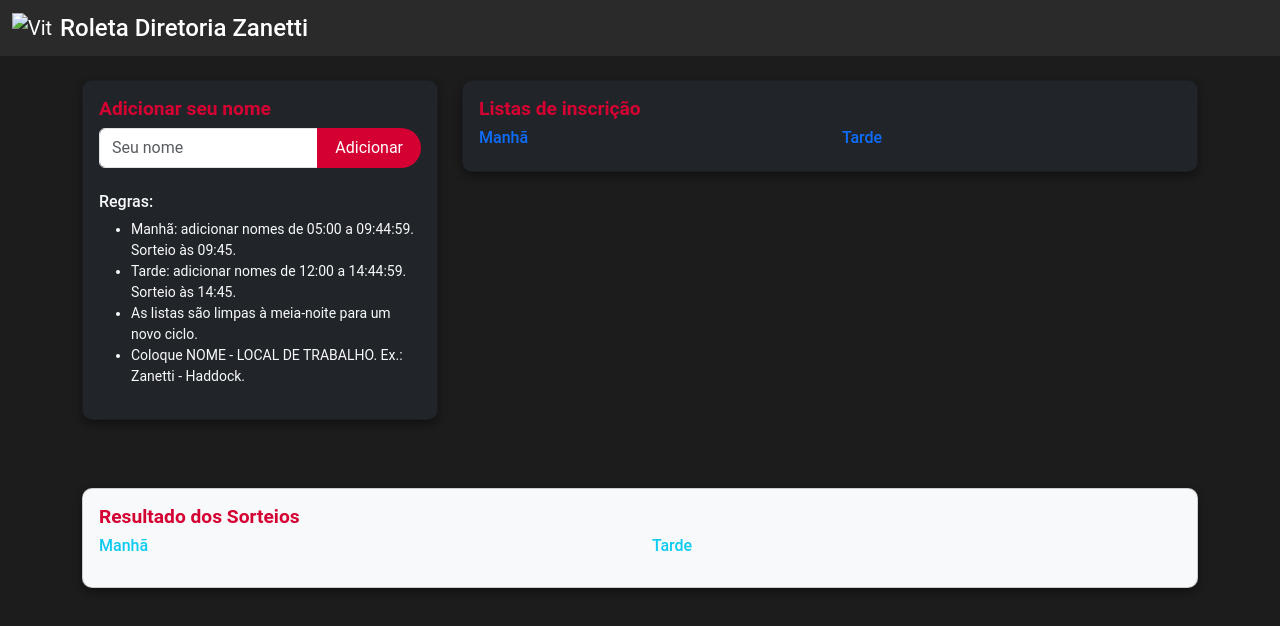
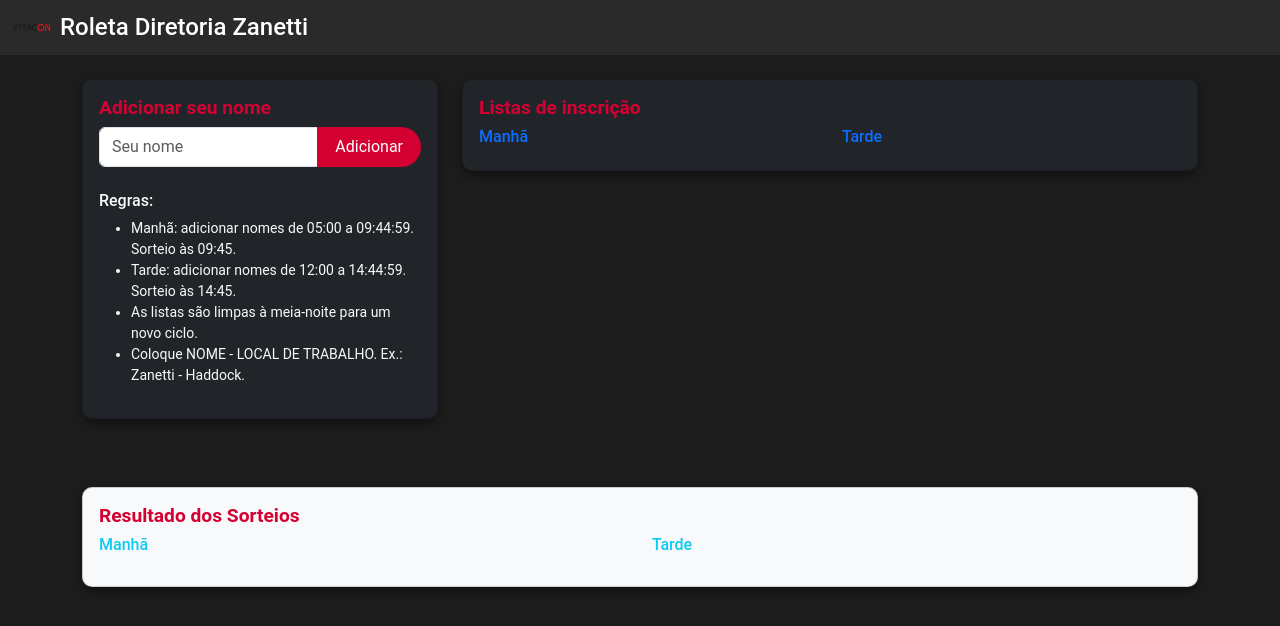
Before and after one commit to LHLVilar/roleta_diretoria, a website: page public/index.html in a window 1280 px wide. Drawn offline with nearby package versions, Linux system fonts and the light colour scheme; no server answers.

Commit message:
Update index.html
corrigido o nome do arquivo do logo Vitacon

```diff
--- a/public/index.html
+++ b/public/index.html
@@ -11,7 +11,7 @@
  <nav class="navbar navbar-dark bg-dark">
   <div class="container-fluid">
     <a class="navbar-brand d-flex align-items-center" href="#">
-      <img src="/logo-vitacon.png" alt="Vitacon" width="40" class="me-2">
+      <img src="/Logo_vitacon-01.png" alt="Vitacon" width="40" class="me-2">
       <span class="h4 mb-0">Roleta Diretoria Zanetti</span>
     </a>
   </div>
```
